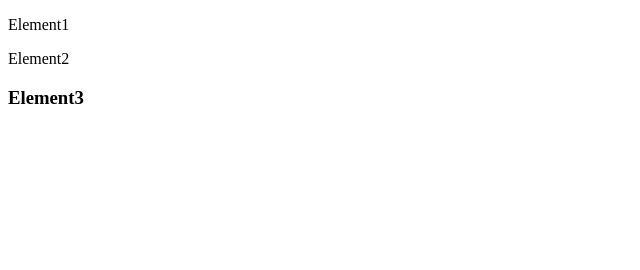
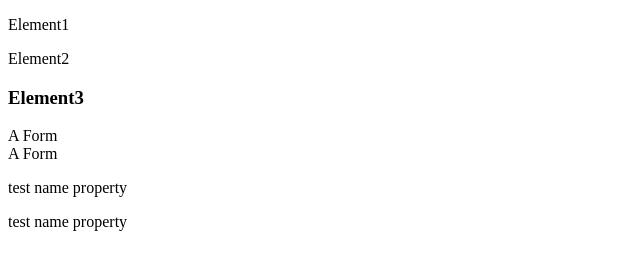
Before and after one commit to zbw322092/Javascript_definite_guide, a website: page script_document/15.2/select_document_element.html in a window 1280 px wide. Shown: the whole page, without its empty margins (0-640 px from the left). Drawn offline with Linux system fonts and the light colour scheme.

Commit message:
dom selector

```diff
--- a/script_document/15.2/select_document_element.html
+++ b/script_document/15.2/select_document_element.html
@@ -5,6 +5,16 @@
 <p id='one'>Element1</p>
 <div id='two'>Element2</div>
 <h3 id='three'>Element3</h3>
+
+<form name="formName">
+	<th>A Form</th>
+</form>
+<form name="formName">
+	<th>A Form</th>
+</form>
+
+<p name="para">test name property</p>
+<p name="para">test name property</p>
 
 <script type="text/javascript">
 	// 可以使用下面这个function来选取多个elements
@@ -22,6 +32,28 @@
 	}
 
 	console.log(getElementByIdFunc('one', 'two', 'three'));
+
+	// 会在document对象上面自动创建name的同名属性
+	console.log(document.formName);
+	console.log(typeof document.formName);
+
+	console.log(document.getElementsByName('para'));
+	console.log(document.para); // undefined
+
+
+	console.log(document.forms);
+	console.log(document.getElementsByTagName('*'));
+
+	console.log(document.head);
+	console.log(document.body);
+	console.log(document.html);
+
+
+	console.log(document.all);
+	console.log(document.all['formName']);
+	// console.log(document.all.tags("p")[1]);
+
+
 </script>
 
 </html>
```
